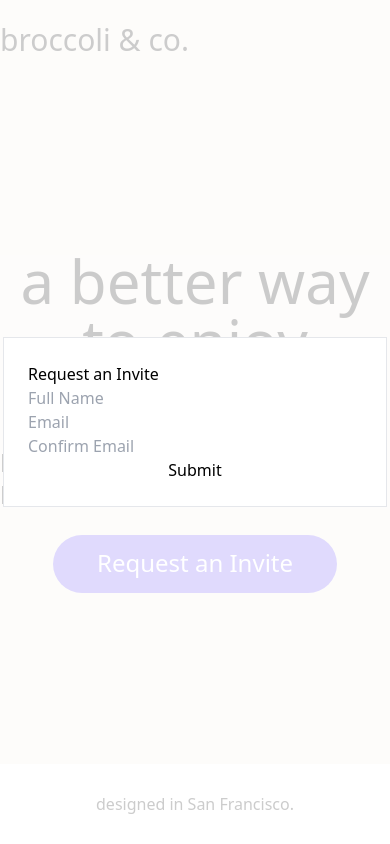
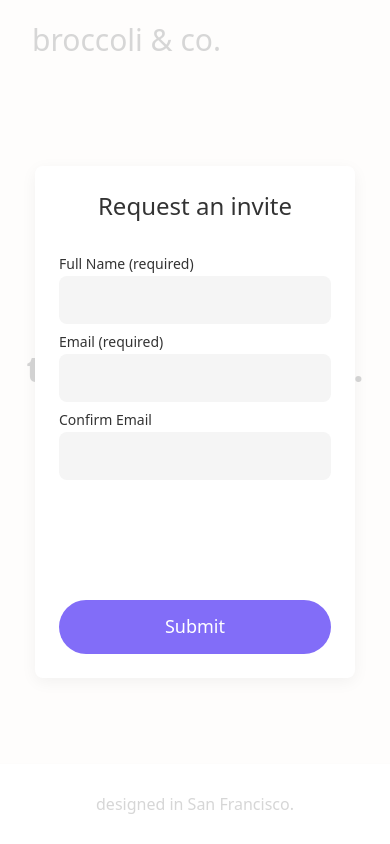
Before and after one commit to abmai/airwallex, a React (Create React App) app: page / in a window 390 px wide. Both pictures are taken after a click on the button "Request an Invite". Built offline with nearby package versions, Linux system fonts and the light colour scheme.

Commit message:
Tweak layout to work on mobile

```diff
--- a/src/Button.tsx
+++ b/src/Button.tsx
@@ -7,7 +7,7 @@ export default function Button(props: Props) {
 
   return (
     <button
-      className={`pt-3 pb-3.5 px-11 text-2xl rounded-full bg-pastel-purple hover:bg-opacity-90 transition-all text-white flex items-center ${className}`}
+      className={`pt-3 pb-3.5 px-11 text-lg lg:text-2xl rounded-full bg-pastel-purple hover:bg-opacity-90 disabled:bg-gray-300 transition-all text-white flex items-center justify-center ${className}`}
       {...restProps}
     >
       {props.children}
--- a/src/Header.tsx
+++ b/src/Header.tsx
@@ -1,6 +1,6 @@
 export default function Header() {
   return (
-    <div className="w-screen h-20 flex fixed top-0 left-0 items-center">
+    <div className="w-screen h-20 flex fixed top-0 left-0 items-center px-8">
       <h1 className="max-w-5xl m-auto flex-1 text-3xl font-medium">
         broccoli & co.
       </h1>
--- a/src/HomePage.tsx
+++ b/src/HomePage.tsx
@@ -26,13 +26,15 @@ export default function HomePage() {
   return (
     <>
       <div className="w-screen h-screen pt-20 pb-20 flex flex-col justify-center items-center">
-        <h1 className="text-6xl text-center font-medium">
+        <h1 className="text-4xl lg:text-6xl text-center font-bold lg:font-semibold">
           a better way
           <br />
           to enjoy every day.
         </h1>
-        <h2 className="mt-4 text-2xl">be the first to know when we launch.</h2>
-        <Button className="mt-6" onClick={onRequestInviteClick}>
+        <h2 className="mt-4 text-lg lg:text-2xl">
+          be the first to know when we launch.
+        </h2>
+        <Button className="mt-12" onClick={onRequestInviteClick}>
           Request an Invite
         </Button>
       </div>
@@ -40,8 +42,8 @@ export default function HomePage() {
       <ReactModal
         isOpen={isModalOpen}
         onRequestClose={onModalClose}
-        className="w-96 border p-6 bg-white"
-        overlayClassName="flex flex-col justify-center items-center fixed top-0 bottom-0 right-0 left-0 bg-white bg-opacity-75"
+        className="w-80 lg:w-96 max-h-128 rounded-lg p-6 transition-all bg-white shadow-modal flex flex-col text-primary"
+        overlayClassName="flex flex-col justify-center items-center fixed top-0 bottom-0 right-0 left-0 bg-white bg-opacity-80"
       >
         <RequestInviteForm onFinish={onModalClose} />
       </ReactModal>
--- a/src/RequestInviteForm.tsx
+++ b/src/RequestInviteForm.tsx
@@ -3,6 +3,8 @@ import { yupResolver } from '@hookform/resolvers/yup';
 import * as yup from 'yup';
 import { useState } from 'react';
 import axios from 'axios';
+
+import Button from './Button';
 
 interface FormInputs {
   fullName: string;
@@ -33,13 +35,11 @@ const schema = yup.object().shape({
 
 export default function RequestInviteForm(props: Props) {
   const [requestState, setRequestState] = useState<RequestState | undefined>();
-
   const { register, handleSubmit, formState } = useForm<FormInputs>({
-    mode: 'onBlur',
     resolver: yupResolver(schema),
   });
-
   const { errors } = formState;
+  const isSuccess = requestState?.status === 'success';
 
   const onSubmit = handleSubmit(async (data: FormInputs) => {
     const { fullName, email } = data;
@@ -70,56 +70,72 @@ export default function RequestInviteForm(props: Props) {
 
   function renderSuccess() {
     return (
-      <>
-        <h1>All done!</h1>
-        <p>
+      <div className="flex flex-col h-56">
+        <h1 className="text-center text-2xl font-medium">All done!</h1>
+        <p className="text-center text-md mt-4">
           Thank you for joining the waitlist. We will let you know as soon as
           you are able to try the app.
         </p>
-        <button onClick={() => props.onFinish()}>Ok</button>
-      </>
+        <div className="flex-1" />
+        <Button onClick={props.onFinish}>
+          <span className="text-lg font-medium">Ok</span>
+        </Button>
+      </div>
     );
   }
 
   function renderForm() {
     return (
-      <>
-        <h1>Request an Invite</h1>
-        <form onSubmit={onSubmit} className="flex flex-col">
-          <label htmlFor="fullName">
+      <div className="flex flex-col h-128">
+        <h1 className="text-center text-2xl font-medium">Request an invite</h1>
+        <form onSubmit={onSubmit} className="flex flex-col mt-8 flex-1">
+          <label htmlFor="fullName" className="text-sm">
+            Full Name <span>(required)</span>
+          </label>
           <input
             id="fullName"
-              placeholder="Full Name"
+            className="bg-input-background mt-0.5 p-3 placeholder-secondary rounded-lg"
             {...register('fullName')}
           />
+          <p className="text-red-600 text-sm">{errors.fullName?.message}</p>
+
+          <label htmlFor="email" className="text-sm mt-2">
+            Email <span>(required)</span>
           </label>
-          <p>{errors.fullName?.message}</p>
+          <input
+            id="email"
+            className="bg-input-background mt-0.5 p-3 placeholder-secondary rounded-lg"
+            {...register('email')}
+          />
+          <p className="text-red-600 text-sm">{errors.email?.message}</p>
 
-          <label htmlFor="email">
-            <input id="email" placeholder="Email" {...register('email')} />
+          <label htmlFor="confirmEmail" className="text-sm mt-2">
+            Confirm Email
           </label>
-          <p>{errors.email?.message}</p>
-
-          <label htmlFor="confirmEmail">
           <input
             id="confirmEmail"
-              placeholder="Confirm Email"
+            className="bg-input-background mt-0.5 p-3 placeholder-secondary rounded-lg"
             {...register('confirmEmail')}
           />
-          </label>
-          <p>{errors.confirmEmail?.message}</p>
+          <p className="text-red-600 text-sm">{errors.confirmEmail?.message}</p>
 
-          <button
+          <div className="flex-1" />
+
+          <p className="text-red-600 text-sm text-center mb-2">
+            {requestState?.errorMessage}
+          </p>
+          <Button
             type="submit"
             disabled={requestState?.status === 'requesting'}
           >
+            <span className="text-lg font-medium">
               {requestState?.status === 'requesting' ? 'Sending...' : 'Submit'}
-          </button>
-          <p>{requestState?.errorMessage}</p>
+            </span>
+          </Button>
         </form>
-      </>
+      </div>
     );
   }
 
-  return requestState?.status === 'success' ? renderSuccess() : renderForm();
+  return isSuccess ? renderSuccess() : renderForm();
 }
--- a/tailwind.config.js
+++ b/tailwind.config.js
@@ -7,11 +7,24 @@ module.exports = {
         'broccoli-brown': '#F8F3ED',
         'pastel-purple': '#826DF8',
         primary: '#333333',
+        secondary: '#828282',
+        'input-background': '#F5F5F5',
+      },
+      boxShadow: {
+        modal: '0px 4px 16px rgba(0, 0, 0, 0.05)',
+      },
+      spacing: {
+        '128': '32rem',
+        '144': '36rem',
       },
     },
   },
   variants: {
-    extend: {},
+    extend: {
+      opacity: ['disabled'],
+      backgroundColor: ['disabled'],
+      backgroundOpacity: ['disabled'],
+    },
   },
   plugins: [],
 };
```
Lines whose indentation alone changed are shown as unchanged.
